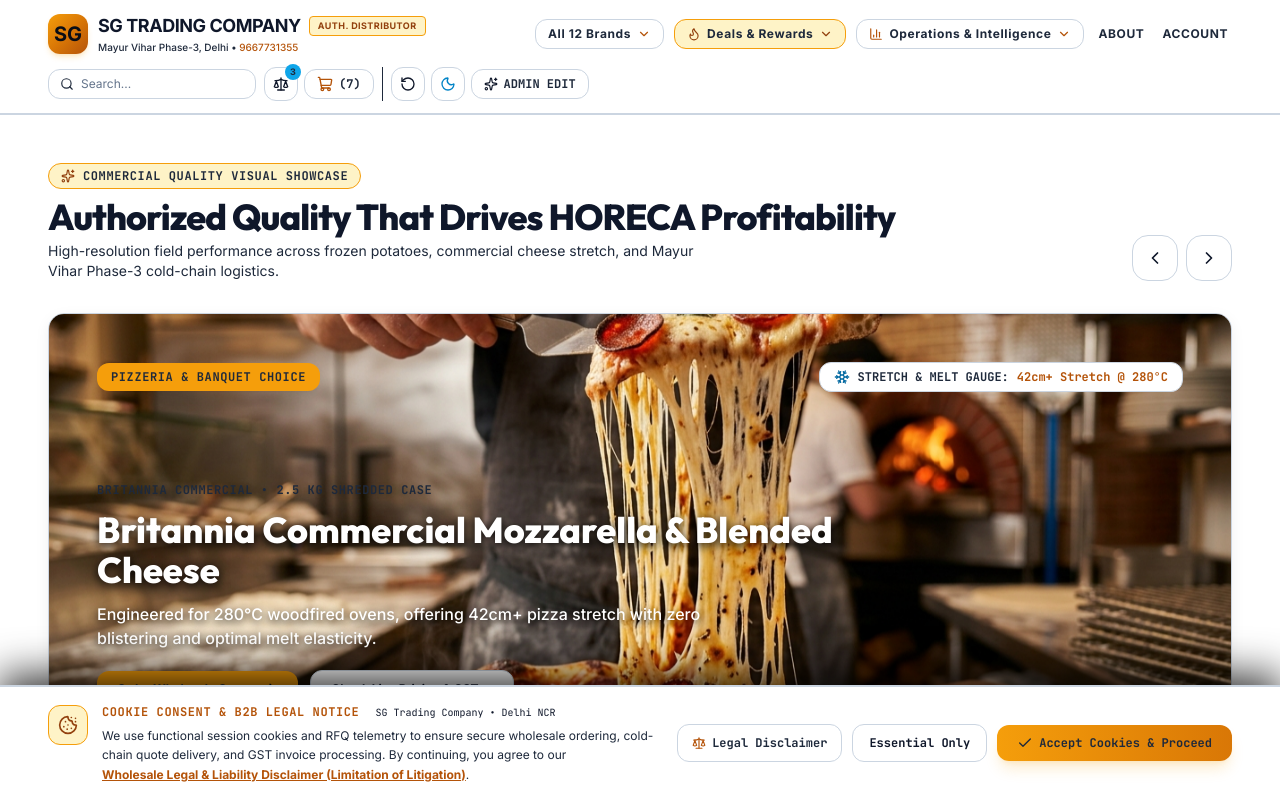
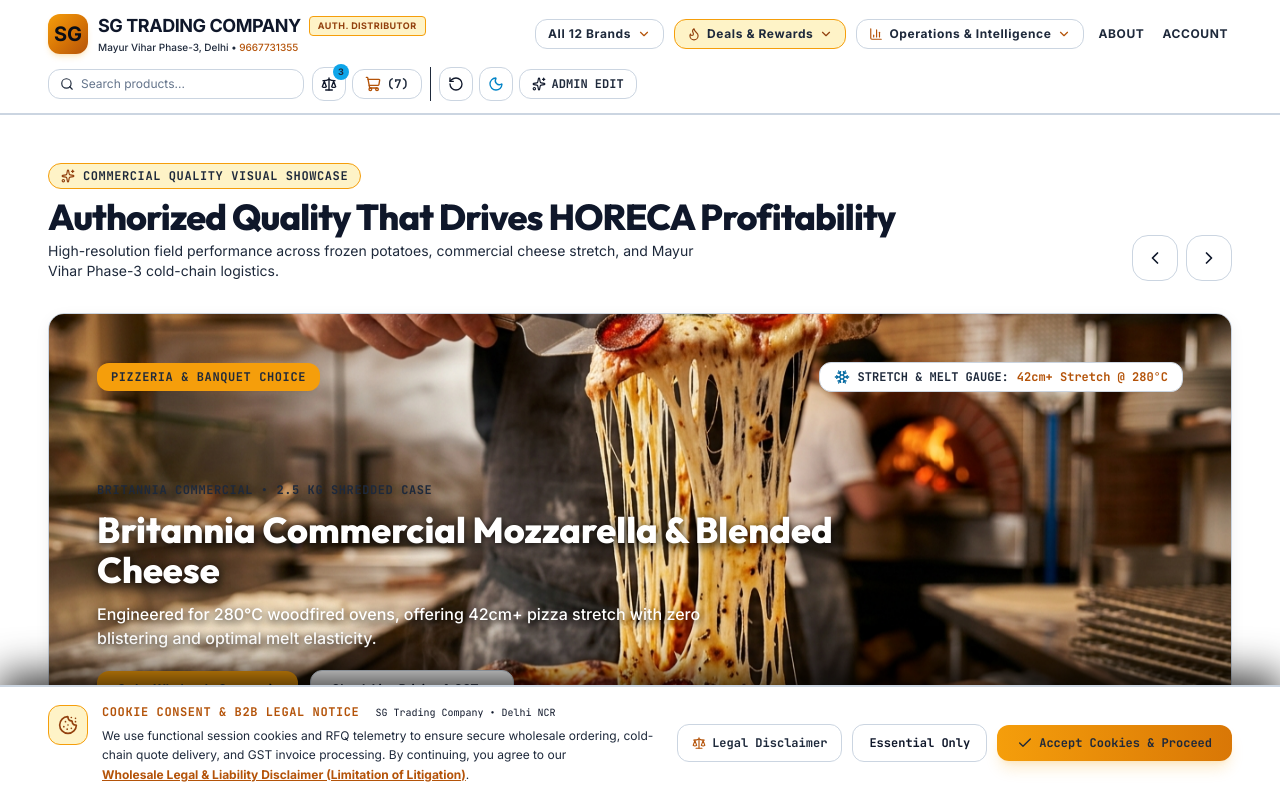
Before and after one commit to nitinaggarwal-12/SGTradingCompany, a Next.js app: page / in a window 1280 px wide. Shown: the top 800 px of the page. Built offline with nearby package versions, Linux system fonts and the light colour scheme.

Commit message:
fix: Prevent search dropdown overflow text clipping with fixed viewport bounds and sm:right-0 positioning

```diff
--- a/src/components/layout/StickyHeader.tsx
+++ b/src/components/layout/StickyHeader.tsx
@@ -468,18 +468,18 @@ export const StickyHeader: React.FC<StickyHeaderProps> = ({
                 <Search className="w-3.5 h-3.5 text-slate-400 absolute left-3 top-1/2 -translate-y-1/2" />
                 <input
                   type="text"
-                  placeholder="Search..."
+                  placeholder="Search products..."
                   value={searchQuery}
                   onFocus={() => setIsSearchFocused(true)}
                   onChange={(e) => setSearchQuery(e.target.value)}
-                  className="w-24 sm:w-44 lg:w-52 pl-8 pr-3 py-1.5 bg-slate-900 border border-slate-800 rounded-xl text-xs text-white placeholder-slate-500 focus:outline-none focus:border-amber-500 transition-all"
+                  className="w-36 sm:w-56 lg:w-64 pl-8 pr-3 py-1.5 bg-slate-900 border border-slate-800 rounded-xl text-xs text-white placeholder-slate-500 focus:outline-none focus:border-amber-500 transition-all"
                 />
               </div>
 
               {/* Instant Search Dropdown Results & Dynamic Recommended Searches */}
               {isSearchFocused && (
                 <div
-                  className="absolute top-full right-0 mt-2 w-72 sm:w-96 bg-slate-900 border-2 border-amber-500/80 text-white rounded-2xl shadow-2xl p-3 z-[999] font-mono-spec text-xs space-y-3"
+                  className="fixed sm:absolute top-14 sm:top-full left-4 right-4 sm:left-auto sm:right-0 mt-2 w-auto sm:w-96 max-w-[92vw] bg-slate-900 border-2 border-amber-500/80 text-white rounded-2xl shadow-2xl p-3.5 z-[999] font-mono-spec text-xs space-y-3"
                   onMouseDown={(e) => e.preventDefault()}
                 >
                   {/* DYNAMIC RECOMMENDED SEARCH CHIPS (FILTERED AS USER TYPES) */}
```
